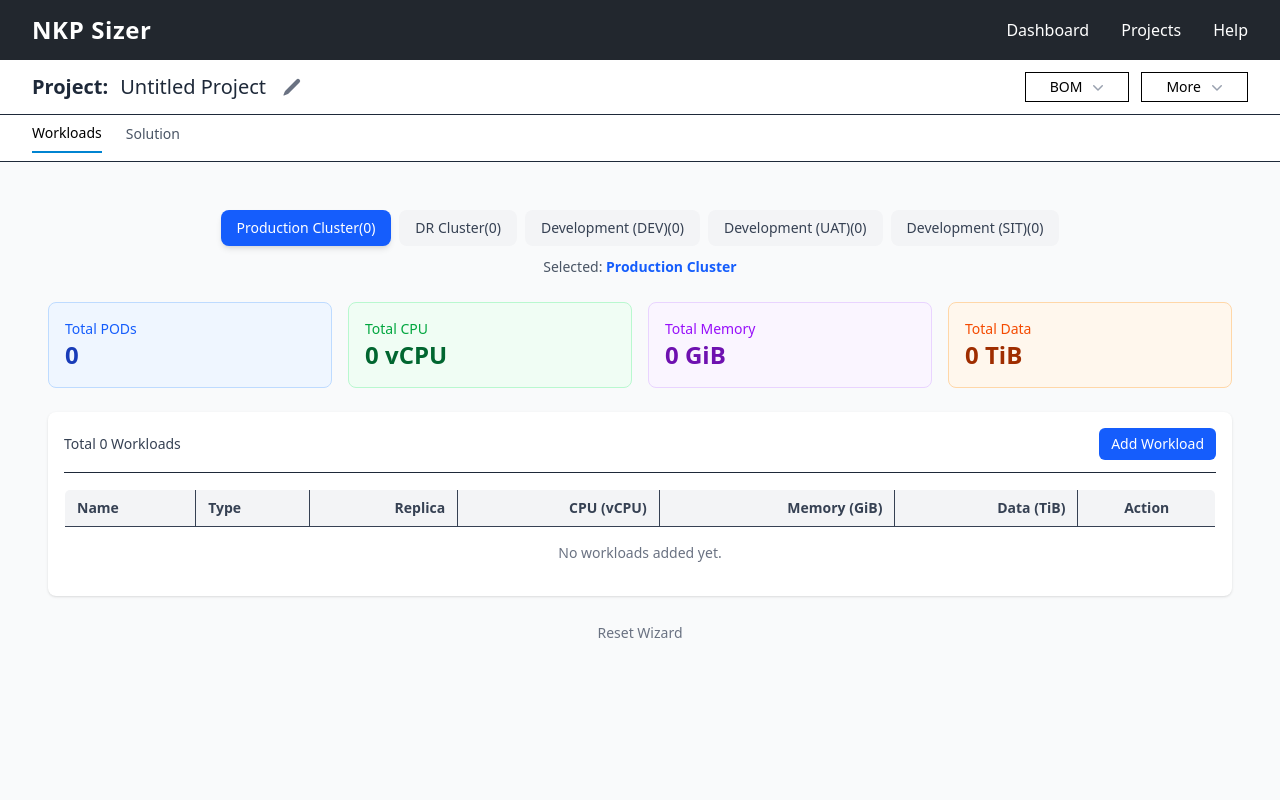
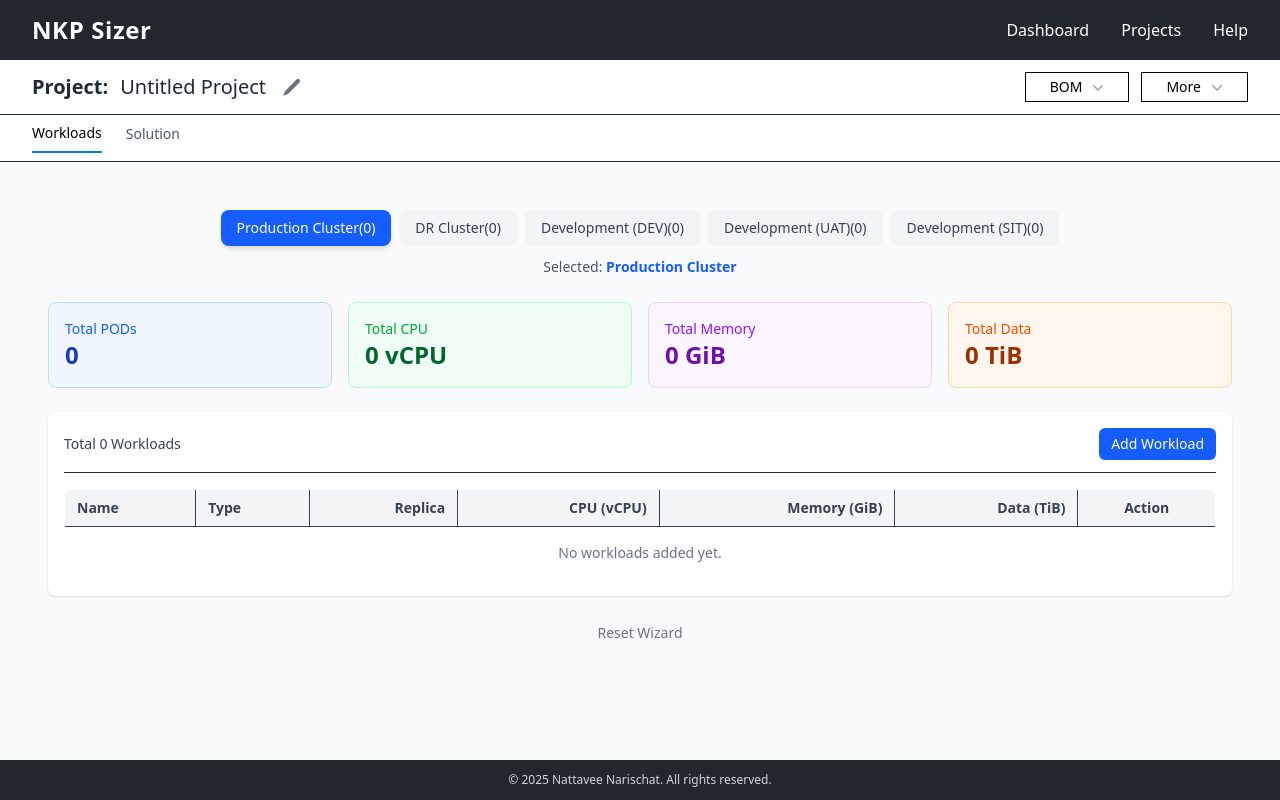
Before and after one commit to mossZmossZ/Nutanix-NKP-Sizer, a React (Vite) app: page / in a window 1280 px wide. Built offline with nearby package versions, Linux system fonts and the light colour scheme.

Commit message:
Add footer with copyright to App
Added a footer to App.jsx displaying copyright information. Also updated SolutionPage.jsx to ensure consistent import formatting.

```diff
--- a/src/App.jsx
+++ b/src/App.jsx
@@ -204,6 +204,9 @@
           <SolutionPage onResetProjectName={resetProjectName} />
         )}
       </main>
+      <footer className="bg-[#22272e] text-gray-300 text-xs text-center py-3">
+        © 2025 Nattavee Narischat. All rights reserved.
+      </footer>
     </div>
   );
 }
```
Also changed, not shown: src/components/SolutionPage.jsx (line endings or trailing spaces).
